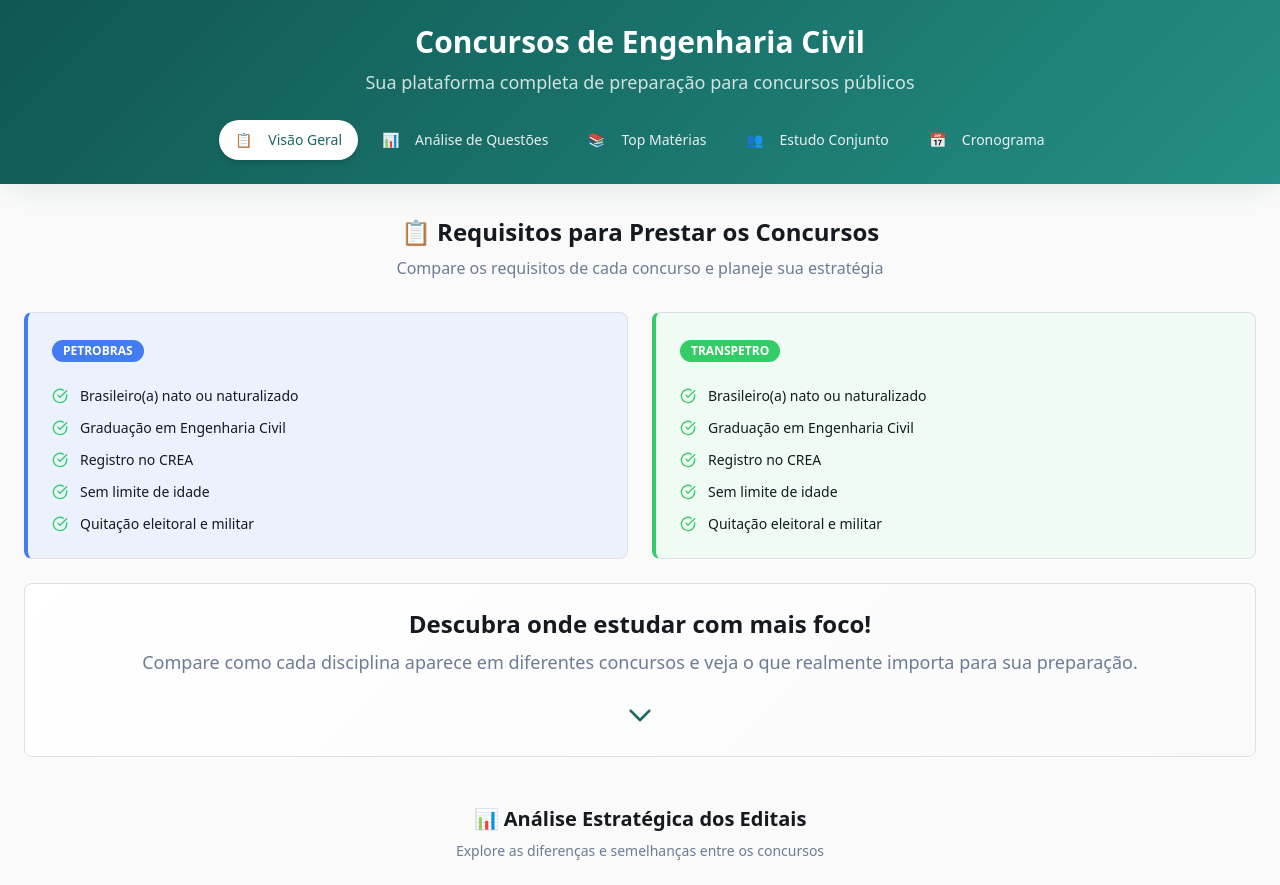
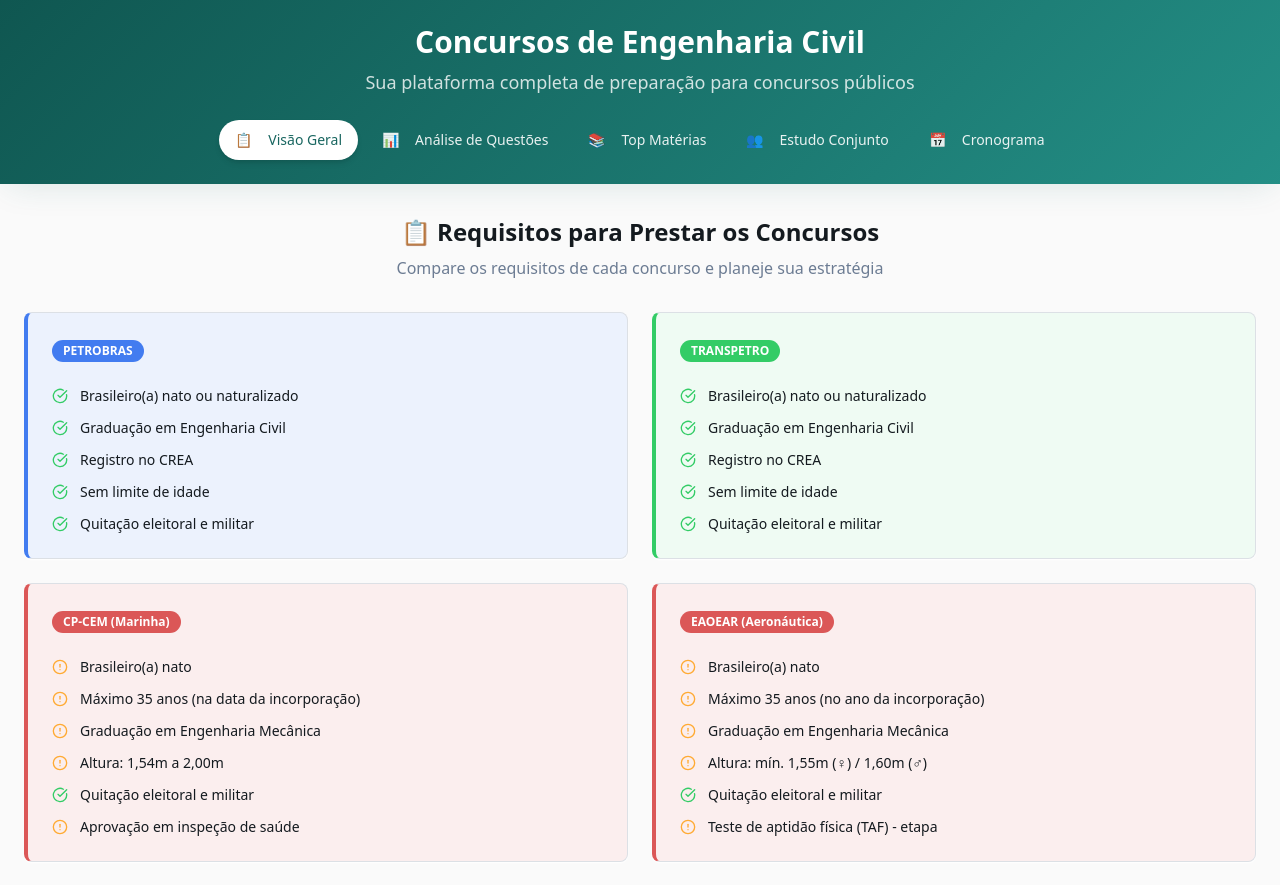
Before and after one commit to produtoseoperacoes-ux/engenharia-civil-raiox-comandante, a React (Vite) app: page / in a window 1280 px wide. Shown: the top 885 px of the page. Built offline with nearby package versions, Linux system fonts and the light colour scheme.

Commit message:
Add military exam requirements

```diff
--- a/src/components/ExamRequirements.tsx
+++ b/src/components/ExamRequirements.tsx
@@ -35,6 +35,42 @@ const examData: ExamData[] = [
       { text: "Registro no CREA", status: "met" },
       { text: "Sem limite de idade", status: "met" },
       { text: "Quitação eleitoral e militar", status: "met" }
+    ]
+  },
+  {
+    title: "CP-CEM (Marinha)",
+    color: "military",
+    requirements: [
+      { text: "Brasileiro(a) nato", status: "warning" },
+      { text: "Máximo 35 anos (na data da incorporação)", status: "warning" },
+      { text: "Graduação em Engenharia Mecânica", status: "warning" },
+      { text: "Altura: 1,54m a 2,00m", status: "warning" },
+      { text: "Quitação eleitoral e militar", status: "met" },
+      { text: "Aprovação em inspeção de saúde", status: "warning" }
+    ]
+  },
+  {
+    title: "EAOEAR (Aeronáutica)",
+    color: "military",
+    requirements: [
+      { text: "Brasileiro(a) nato", status: "warning" },
+      { text: "Máximo 35 anos (no ano da incorporação)", status: "warning" },
+      { text: "Graduação em Engenharia Mecânica", status: "warning" },
+      { text: "Altura: mín. 1,55m (♀) / 1,60m (♂)", status: "warning" },
+      { text: "Quitação eleitoral e militar", status: "met" },
+      { text: "Teste de aptidão física (TAF) - etapa", status: "warning" }
+    ]
+  },
+  {
+    title: "CFRM (Exército)",
+    color: "military",
+    requirements: [
+      { text: "Brasileiro(a) ambos os sexos", status: "warning" },
+      { text: "Máximo 26 anos (no ano da incorporação)", status: "warning" },
+      { text: "Graduação em Engenharia Mecânica", status: "warning" },
+      { text: "Altura: mín. 1,55m (♀) / 1,60m (♂)", status: "warning" },
+      { text: "Quitação eleitoral e militar", status: "met" },
+      { text: "Formação militar após aprovação", status: "warning" }
     ]
   }
 ];
```
